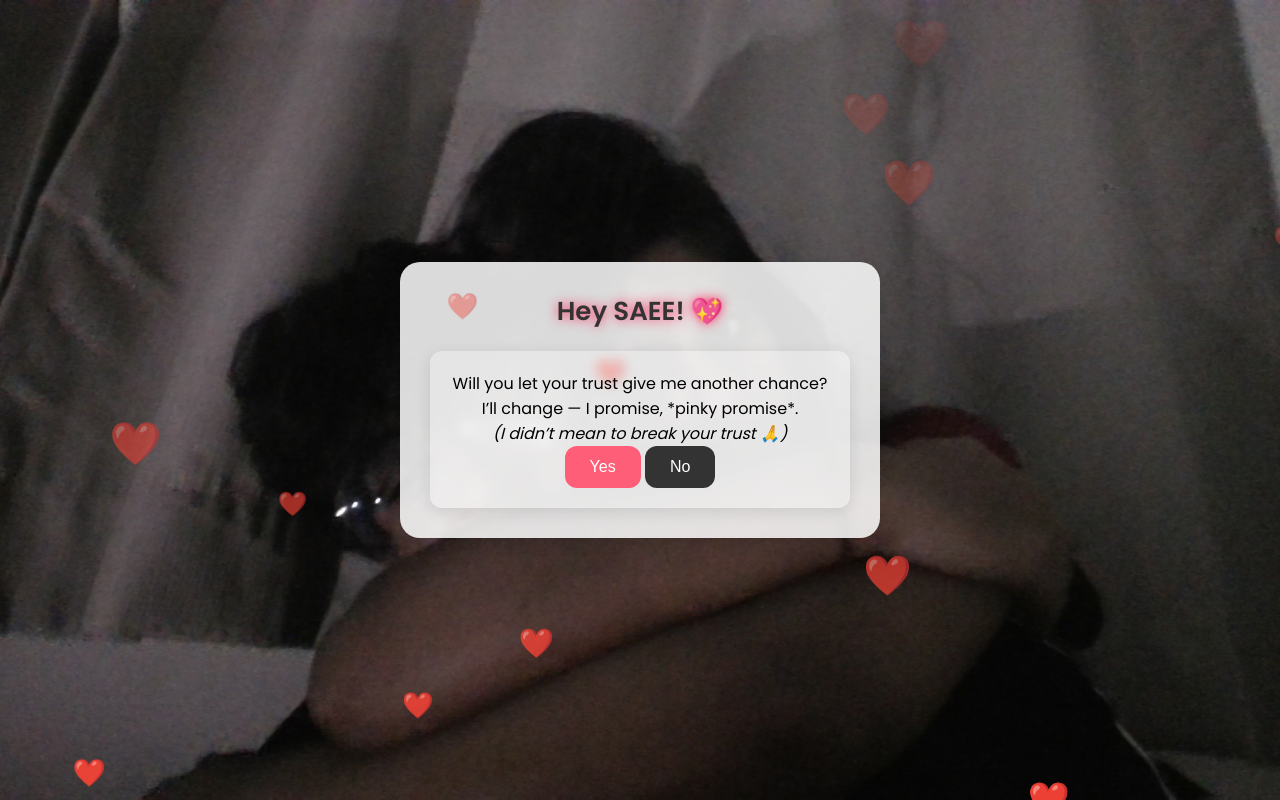
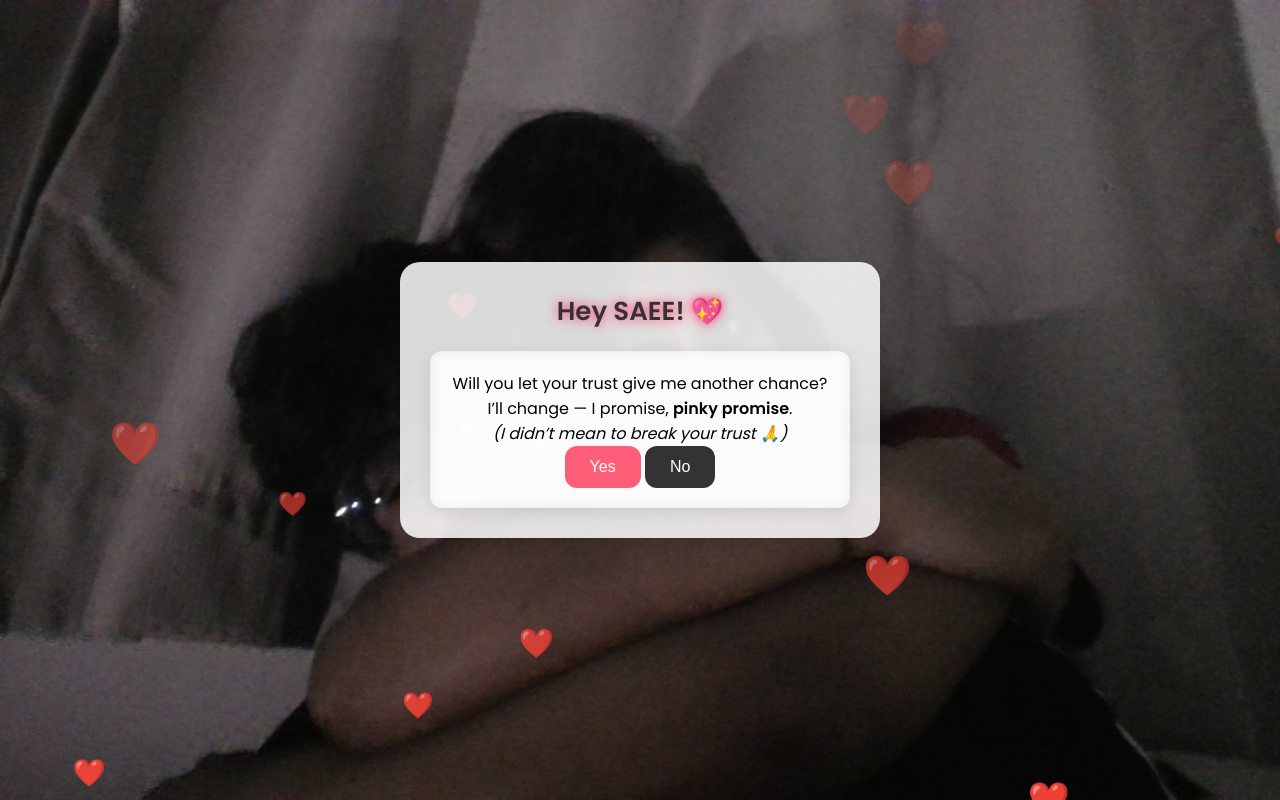
Before and after one commit to rezmuse/rezmuse.github.io, a plain HTML site: page index.html in a window 1280 px wide. Both pictures are taken after a click on the button "Would you like to continue? (yes you would 🔫)". Drawn offline with nearby package versions, Linux system fonts and the light colour scheme.

Commit message:
Update index.html

```diff
--- a/index.html
+++ b/index.html
@@ -15,8 +15,8 @@
     <!-- Floating Hearts Container -->
     <div class="hearts"></div>
 
-    <!-- Background Song -->
-    <audio id="bgMusic" autoplay loop>
+    <!-- Background Music -->
+    <audio id="bgMusic" autoplay loop muted>
         <source src="https://files.catbox.moe/7sz1fc.mp3" type="audio/mp3">
     </audio>
 
@@ -44,7 +44,7 @@
             <div class="question" id="question1">
                 <p>
                     Will you let your trust give me another chance?
-                    I’ll change — I promise, *pinky promise*.
+                    I’ll change — I promise, <b>pinky promise</b>.
                     <br><i>(I didn’t mean to break your trust 🙏)</i>
                 </p>
 
@@ -63,7 +63,7 @@
                 <button class="no" onclick="nextQuestion('no', 2)">No</button>
             </div>
 
-            <!-- Final message -->
+            <!-- Final Message -->
             <div class="final-message" id="finalMessage">
                 <p id="responseMessage"></p>
             </div>
@@ -77,5 +77,17 @@
     <!-- Your JS -->
     <script src="saee.js"></script>
 
+    <!-- Fix fade-in animation -->
+    <style>
+        .fade-in {
+            animation: fadeIn 0.9s ease forwards;
+            opacity: 0;
+        }
+        @keyframes fadeIn {
+            from { opacity: 0; transform: translateY(20px); }
+            to { opacity: 1; transform: translateY(0); }
+        }
+    </style>
+
 </body>
 </html>
```
